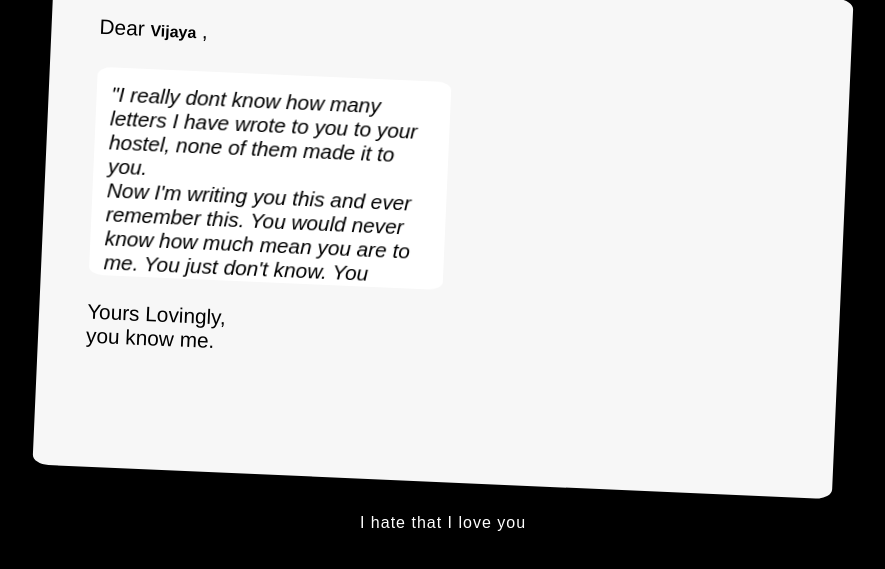
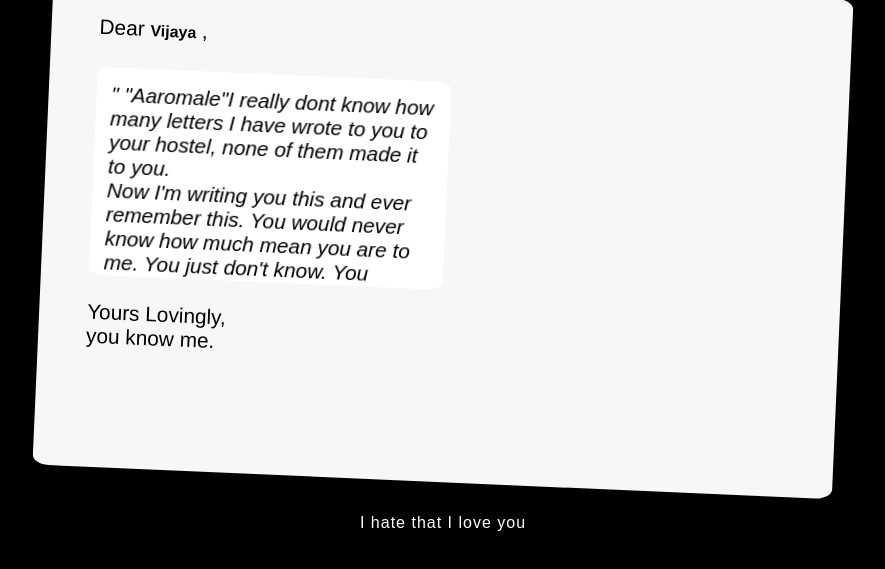
Before and after one commit to karikala/Remember, a plain HTML site: page index.html in a window 1280 px wide. Shown: the part 149-718 px from the top of the page, without its empty margins (197-1082 px from the left). Drawn offline with Linux system fonts and the light colour scheme.

Commit message:
Update index.html

```diff
--- a/index.html
+++ b/index.html
@@ -128,7 +128,7 @@ footer p {
       <div class = "letter"><form action="#" method="post" class="message_form">
           <p class = "push">Dear<b> </p>Vijaya<p></b> ,</p><br>
           <label for = "message"></label><br>
-       <b>  <textarea id = "message" name = "message_to_recipient" placeholder = < style="color:black; font-style: italic">"I really dont know how many letters I have wrote to you to your hostel, none of them made it to you.
+       <b>  <textarea id = "message" name = "message_to_recipient" placeholder = < style="color:black; font-style: italic">" "Aaromale"I really dont know how many letters I have wrote to you to your hostel, none of them made it to you.
 Now I'm writing you this and ever remember this. You would never know how much mean you are to me. You just don't know. You would never know how immpossible is to resist to text you.
 i have a million to share and describe but, you know my self-respect wont allow me to share all that stuff.
 
```
